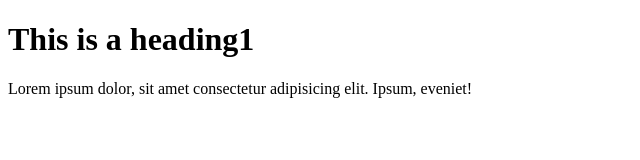
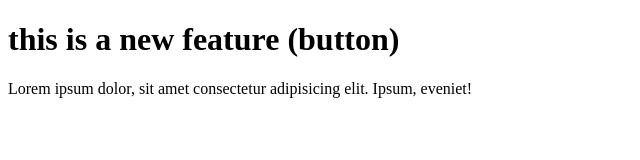
Before and after one commit to Nazish-Iftikhar/demo, a plain HTML site: page index.html in a window 1280 px wide. Shown: the whole page, without its empty margins (0-640 px from the left). Drawn offline with Linux system fonts and the light colour scheme.

Commit message:
add a new feature

```diff
--- a/index.html
+++ b/index.html
@@ -6,7 +6,7 @@
     <title>Document</title>
 </head>
 <body>
-    <h1>This is a heading1</h1>
+    <h1>this is a new feature (button)</h1>
    <p>Lorem ipsum dolor, sit amet consectetur adipisicing elit. Ipsum, eveniet!</p>
 
 </body>
```
